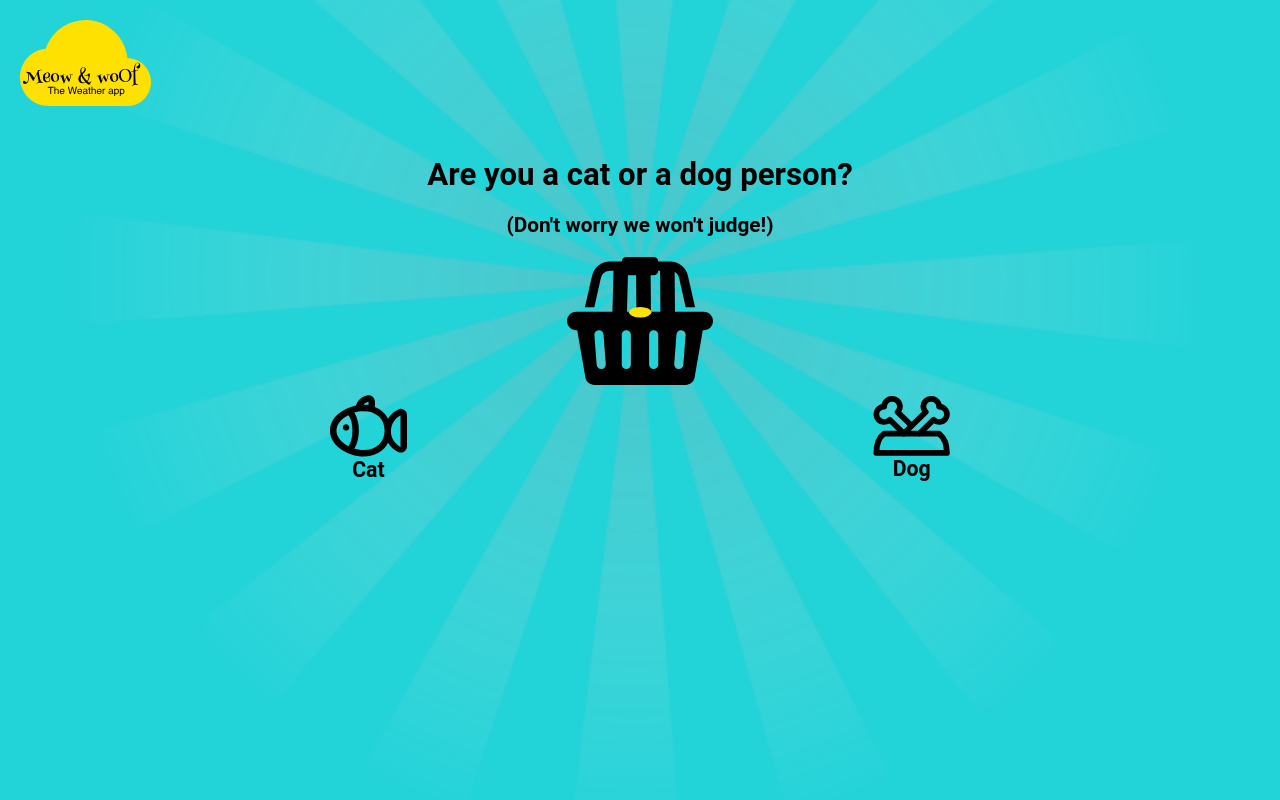
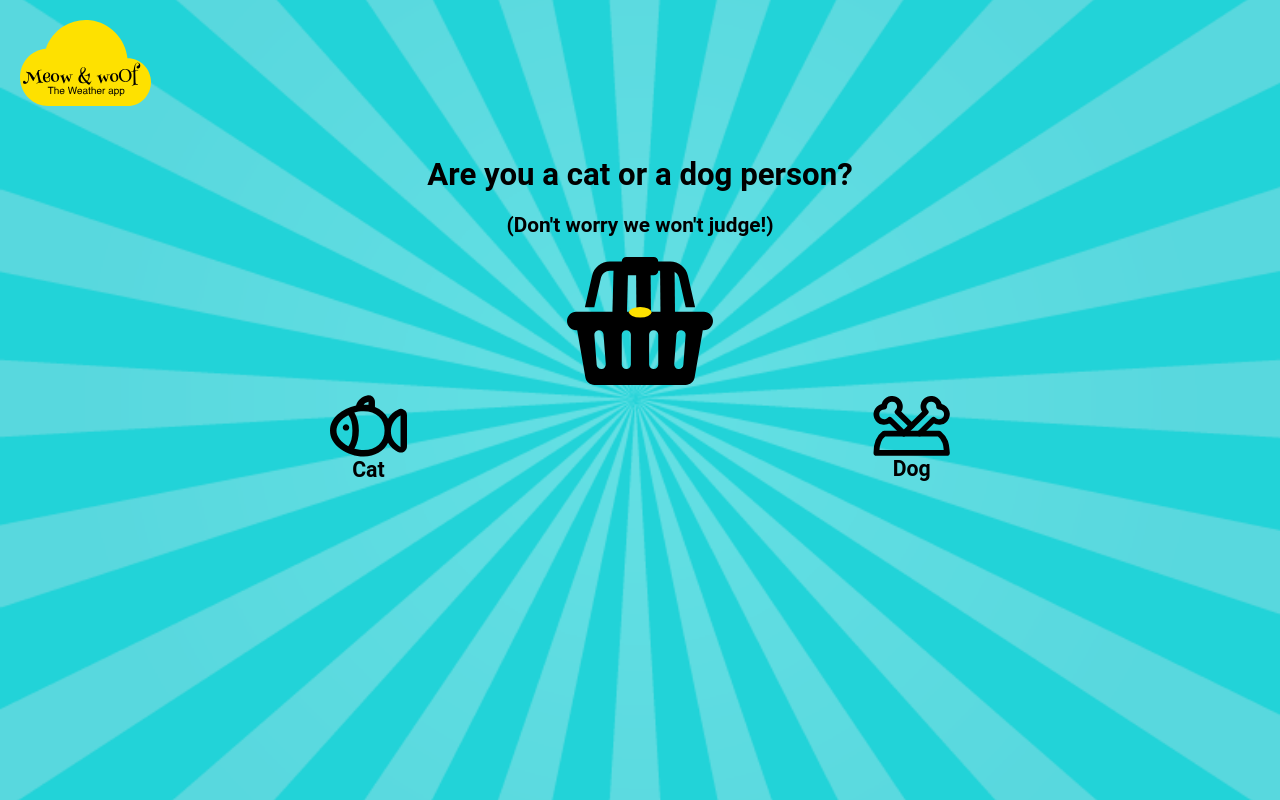
Before and after one commit to Judithlourde/The-Weather-App, a Vue app: page / in a window 1280 px wide. Built offline with nearby package versions, Linux system fonts and the light colour scheme; no server answers.

Commit message:
Fix styling

```diff
--- a/src/style/style.css
+++ b/src/style/style.css
@@ -3,7 +3,7 @@ body {
 	color: var(--foreground);
 	font-size: var(--font-size);
 	font-family: var(--font-family);
-	background-image: url('/images/sun-rays.png');
+	background-image: url('/images/rays-grey.png');
     background-position: center;
     background-repeat: no-repeat;
     background-size: cover;
```
